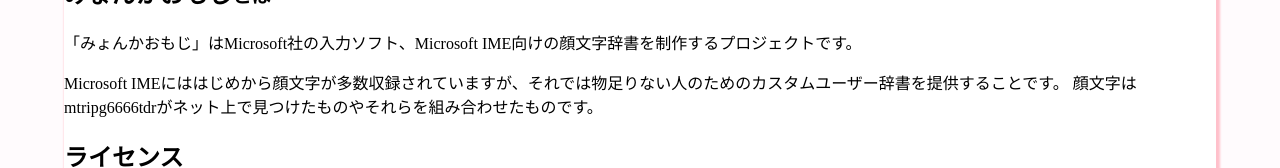
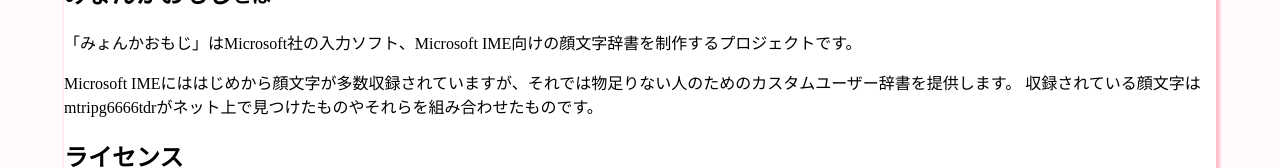
Before and after one commit to mtripg6666tdr/Kaomoji_proj, a plain HTML site: page docs/index.html in a window 1280 px wide. Shown: the part 164-332 px from the top of the page. Drawn offline with Linux system fonts and the light colour scheme.

Commit message:
Squashed commit of the following:
commit b4029732712029d4d42a774f1e09a37360f2f0e1
Author: うさみょん(myon2019)/mtripg6666tdr <56076195+mtripg6666tdr@users.noreply.github.com>
Date:   Tue Oct 27 17:13:15 2020 +0900

    Update index.html

    おかしな日本語の修正

commit 21feaf7754831543fc7d911a53dfbc70fa121a70
Author: うさみょん(myon2019)/mtripg6666tdr <56076195+mtripg6666tdr@users.noreply.github.com>
Date:   Tue Oct 6 21:25:52 2020 +0900

    Update README.md

# Conflicts:
#	README.md

```diff
--- a/docs/index.html
+++ b/docs/index.html
@@ -57,7 +57,7 @@
     <h1>みょんかおもじ - Microsoft IME向け顔文字辞書プロジェクト</h1>
     <h2>みょんかおもじ<span class="small">とは</span></h2>
     <p>「みょんかおもじ」はMicrosoft社の入力ソフト、Microsoft IME向けの顔文字辞書を制作するプロジェクトです。</p>
-    <p>Microsoft IMEにははじめから顔文字が多数収録されていますが、それでは物足りない人のためのカスタムユーザー辞書を提供することです。 顔文字はmtripg6666tdrがネット上で見つけたものやそれらを組み合わせたものです。</p>
+    <p>Microsoft IMEにははじめから顔文字が多数収録されていますが、それでは物足りない人のためのカスタムユーザー辞書を提供します。 収録されている顔文字はmtripg6666tdrがネット上で見つけたものやそれらを組み合わせたものです。</p>
     <h2>ライセンス</h2>
     <p><a href="https://github.com/mtripg6666tdr">リポジトリ</a>のコンテンツは<a href="https://github.com/mtripg6666tdr/Kaomoji_proj/blob/master/LICENSE">MIT License</a>のもとで提供されます。</p>
     <h2>ダウンロード</h2>
```
Also changed, not shown: 1 other file.
